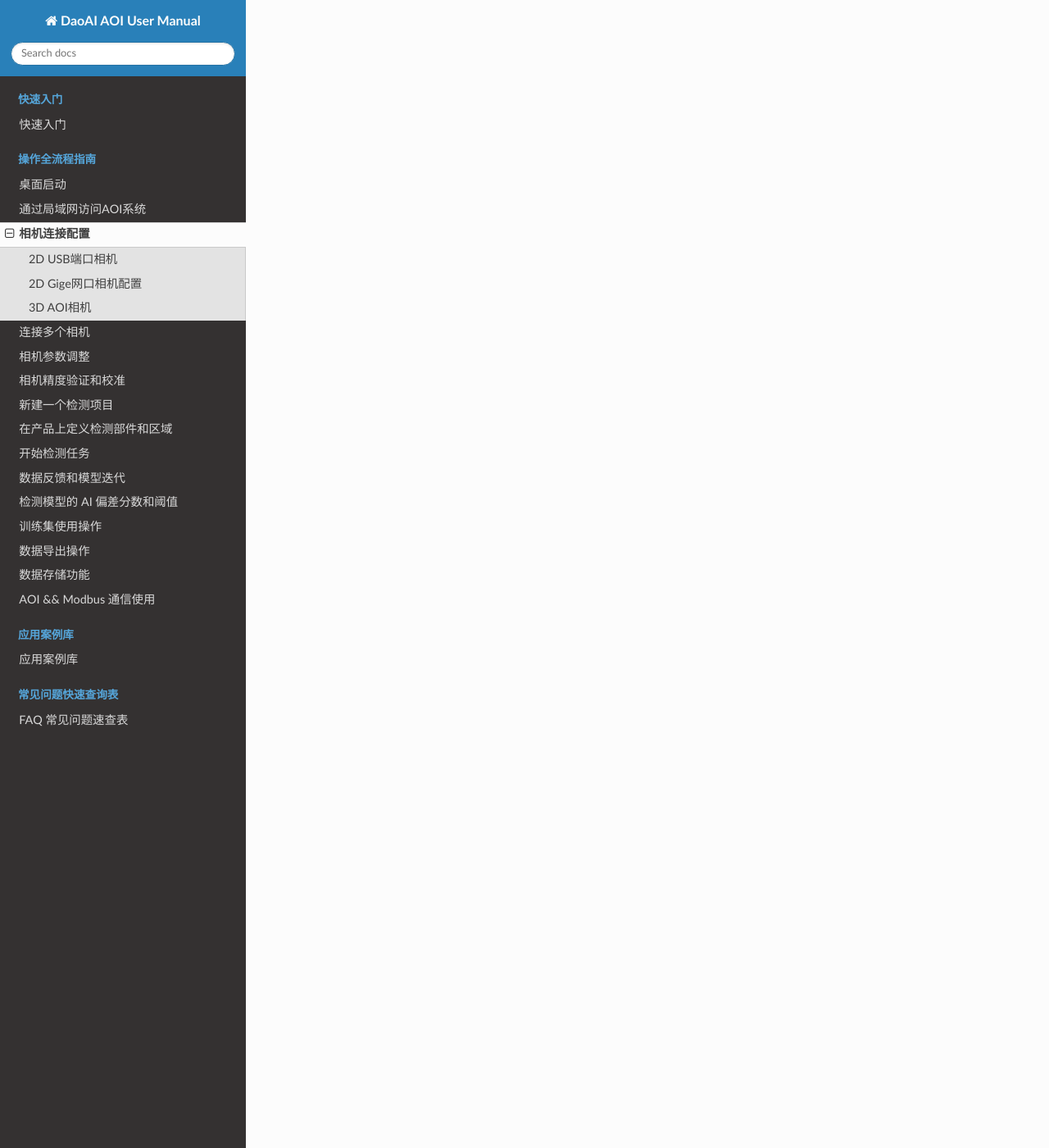
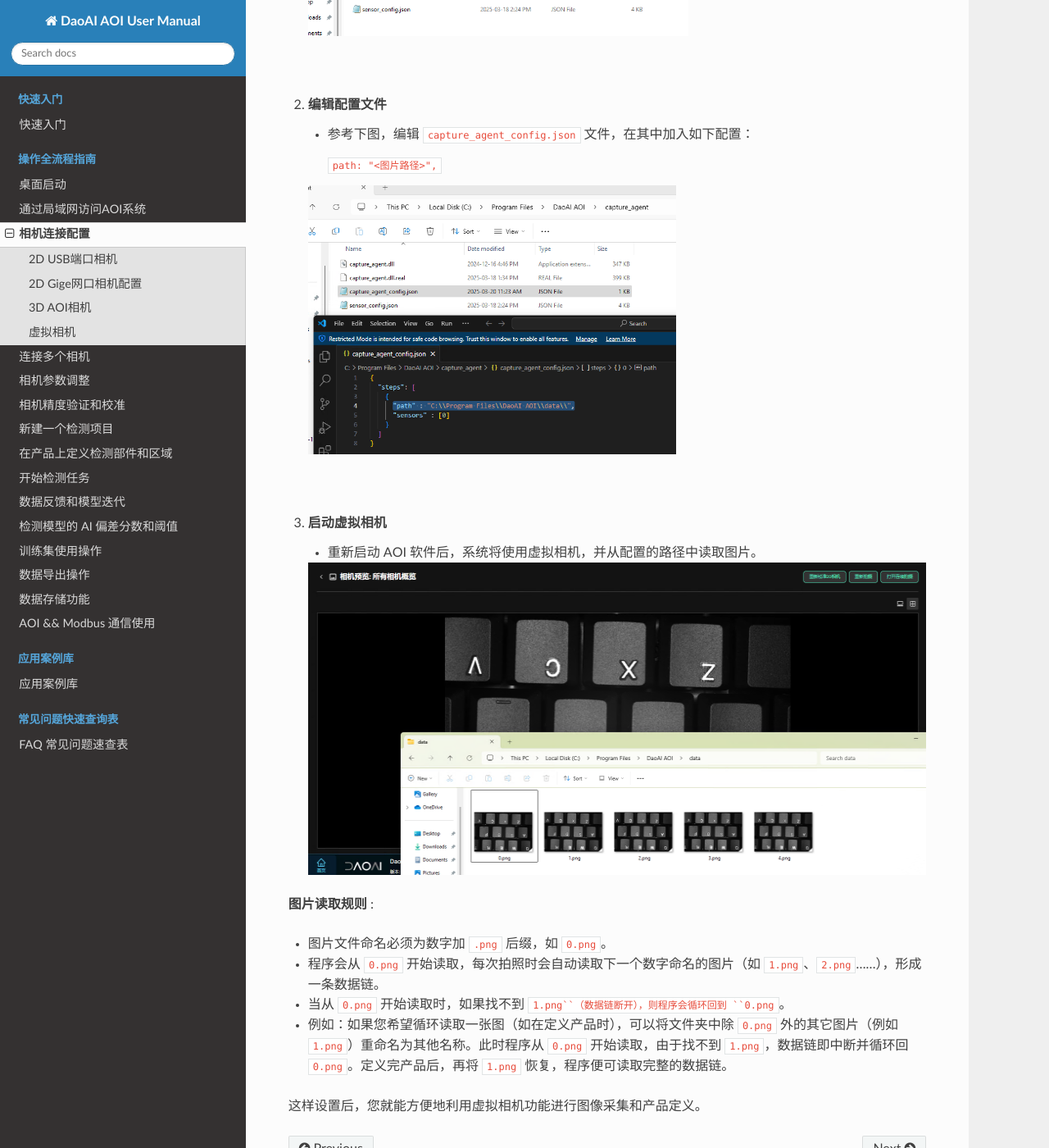
Before and after one commit to DaoAI-Robotics-Inc/daoai_aoi_user_manual, a Sphinx documentation site: the page built from docs/source/application/2D_camera.rst, in a window 1280 px wide and 1400 px high, scrolled down 4919 px. Shown: the whole window at 82% size. Built offline with Sphinx 7.4.7 and the Read the Docs theme 3.1.0, drawn with Linux system fonts in a browser that asks for light colours; pages that are not in the unit, such as notebooks, are missing from menus; some of the changed text lies outside the part shown.

Commit message:
add virtual camera setup

```diff
--- a/docs/source/application/2D_camera.rst
+++ b/docs/source/application/2D_camera.rst
@@ -68,3 +68,58 @@
 
 .. note::
   请确保相机的 Certificate.bin 文件正确放置在了AOI软件根目录下。
+
+
+虚拟相机
+------------------------
+
+配置虚拟相机需要替换安装目录下的 ``capture agent\`` 文件夹中的 ``capture_agent.dll`` 文件。您可以从下面的链接下载所需的文件：
+
+- `capture_agent.dll.file <https://daoairoboticsinc-my.sharepoint.com/:u:/g/personal/nrd_daoai_com/ESrH67MyqbVGq1e2IEmFNA0BH_R69YFlzA_CcMXWlWkYlA?e=w6IkFf>`_
+
+**步骤如下：**
+
+1. **替换 DLL 文件**
+
+   - 先将当前的 DLL 文件重命名，后缀加上 ``.real``，以避免新文件复制后混淆。
+   - 然后，将下载的 ``capture_agent.dll.file`` 复制到 ``capture agent\`` 文件夹下。
+   - 最后删除复制后文件名称中的 ``.file`` 后缀，使名称变为 ``capture_agent.dll``。
+
+   .. image:: ./images/file_camera_0.png
+      :scale: 60%
+      :alt: capture_agent.dll 文件示例
+
+   .. image:: ./images/file_camera_2.png
+      :scale: 60%
+      :alt: 替换后文件名称示例
+
+|
+
+2. **编辑配置文件**
+
+   - 参考下图，编辑 ``capture_agent_config.json`` 文件，在其中加入如下配置：
+
+     ``path: "<图片路径>",``
+
+   .. image:: ./images/file_camera_1.png
+      :scale: 60%
+      :alt: 编辑配置文件示例
+
+|
+
+3. **启动虚拟相机**
+
+   - 重新启动 AOI 软件后，系统将使用虚拟相机，并从配置的路径中读取图片。
+
+   .. image:: ./images/file_camera_3.png
+      :scale: 50%
+      :alt: AOI 软件读取虚拟相机图片示例
+
+**图片读取规则** :
+
+- 图片文件命名必须为数字加 ``.png`` 后缀，如 ``0.png``。
+- 程序会从 ``0.png`` 开始读取，每次拍照时会自动读取下一个数字命名的图片（如 ``1.png``、``2.png``……），形成一条数据链。
+- 当从 ``0.png`` 开始读取时，如果找不到 ``1.png``（数据链断开），则程序会循环回到 ``0.png``。
+- 例如：如果您希望循环读取一张图（如在定义产品时），可以将文件夹中除 ``0.png`` 外的其它图片（例如 ``1.png``）重命名为其他名称。此时程序从 ``0.png`` 开始读取，由于找不到 ``1.png``，数据链即中断并循环回 ``0.png``。定义完产品后，再将 ``1.png`` 恢复，程序便可读取完整的数据链。
+
+这样设置后，您就能方便地利用虚拟相机功能进行图像采集和产品定义。
```
Also changed, not shown: docs/source/application/images/configure_file_camera.png (added), docs/source/application/images/file_camera_0.png (added), docs/source/application/images/file_camera_1.png (added), docs/source/application/images/file_camera_2.png (added), docs/source/application/images/file_camera_3.png (added).
